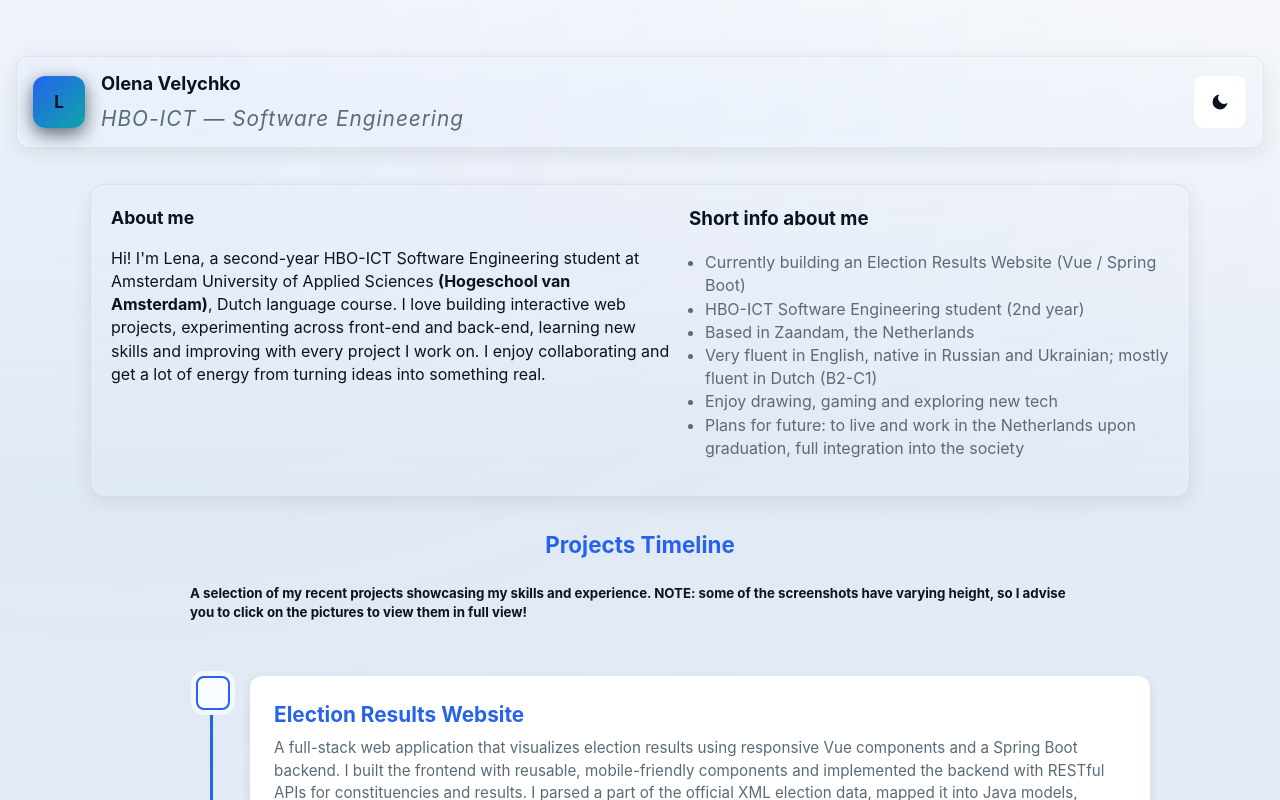
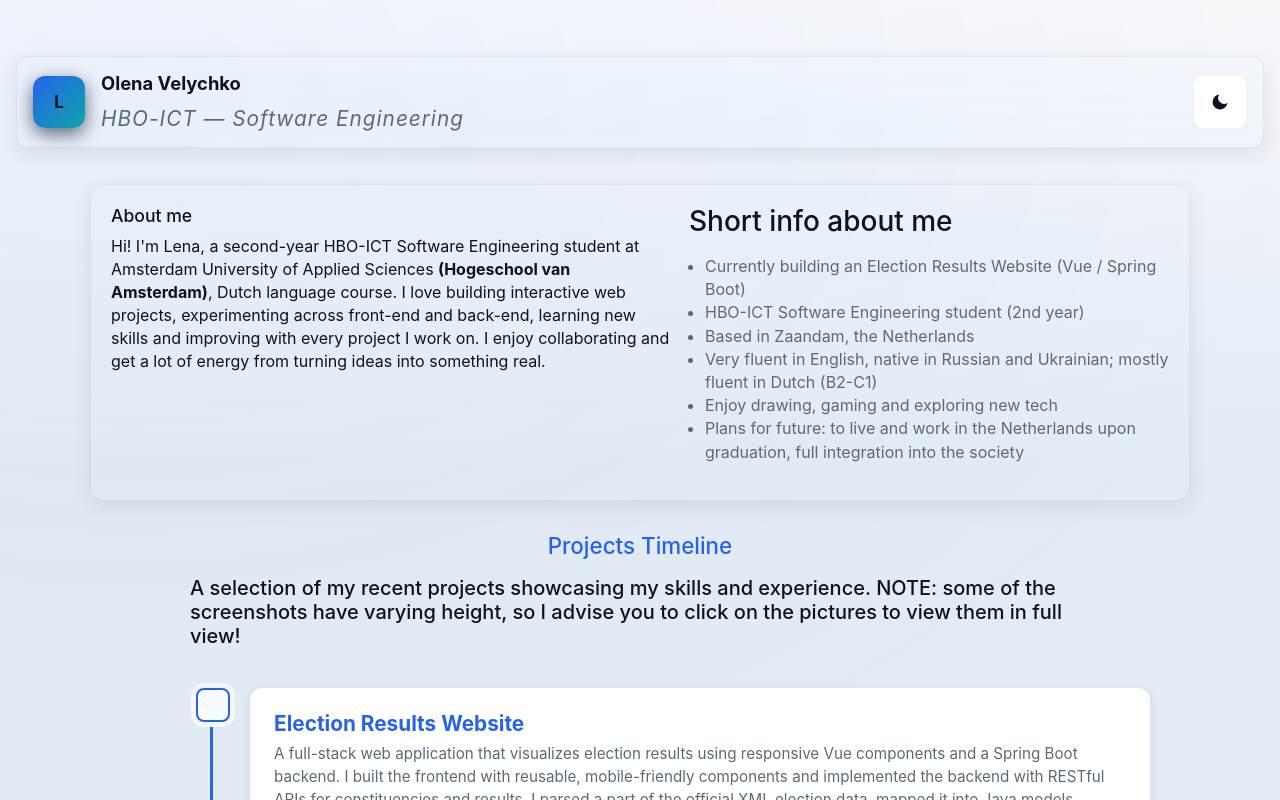
Before and after one commit to olenavelychko1/olenavelychko1.github.io, a Vue app in the folder frontend/: page / in a window 1280 px wide. Shown: the top 800 px of the page. Built offline with nearby package versions, Linux system fonts and the light colour scheme.

Commit message:
refactor: get some of the bootstrap styles for headers/paragraphs

```diff
--- a/frontend/src/assets/css/main.css
+++ b/frontend/src/assets/css/main.css
@@ -71,8 +71,76 @@ a:hover {
   text-decoration: underline;
 }
 
-
-
+.h1,
+.h2,
+.h3,
+.h4,
+.h5,
+.h6,
+h1,
+h2,
+h3,
+h4,
+h5,
+h6 {
+  margin-top: 0;
+  margin-bottom: 0.5rem;
+  font-weight: 500;
+  line-height: 1.2;
+  color: var(--bs-heading-color);
+}
+.h1,
+h1 {
+  font-size: calc(1.375rem + 1.5vw);
+}
+@media (min-width: 1200px) {
+  .h1,
+  h1 {
+    font-size: 2.5rem;
+  }
+}
+.h2,
+h2 {
+  font-size: calc(1.325rem + 0.9vw);
+}
+@media (min-width: 1200px) {
+  .h2,
+  h2 {
+    font-size: 2rem;
+  }
+}
+.h3,
+h3 {
+  font-size: calc(1.3rem + 0.6vw);
+}
+@media (min-width: 1200px) {
+  .h3,
+  h3 {
+    font-size: 1.75rem;
+  }
+}
+.h4,
+h4 {
+  font-size: calc(1.275rem + 0.3vw);
+}
+@media (min-width: 1200px) {
+  .h4,
+  h4 {
+    font-size: 1.5rem;
+  }
+}
+.h5,
+h5 {
+  font-size: 1.25rem;
+}
+.h6,
+h6 {
+  font-size: 1rem;
+}
+p {
+  margin-top: 0;
+  margin-bottom: 1rem;
+}
 
 /* small screens */
 @media (max-width: 850px) {
```
